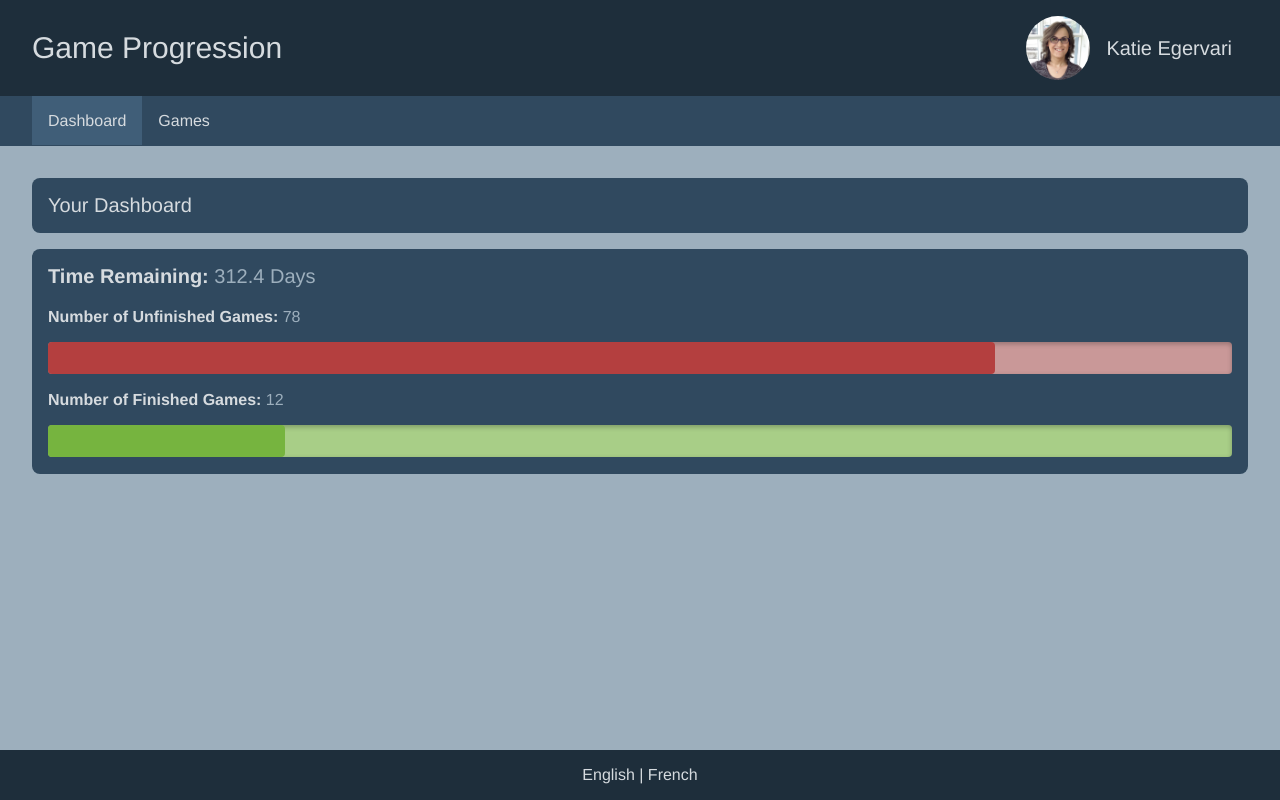
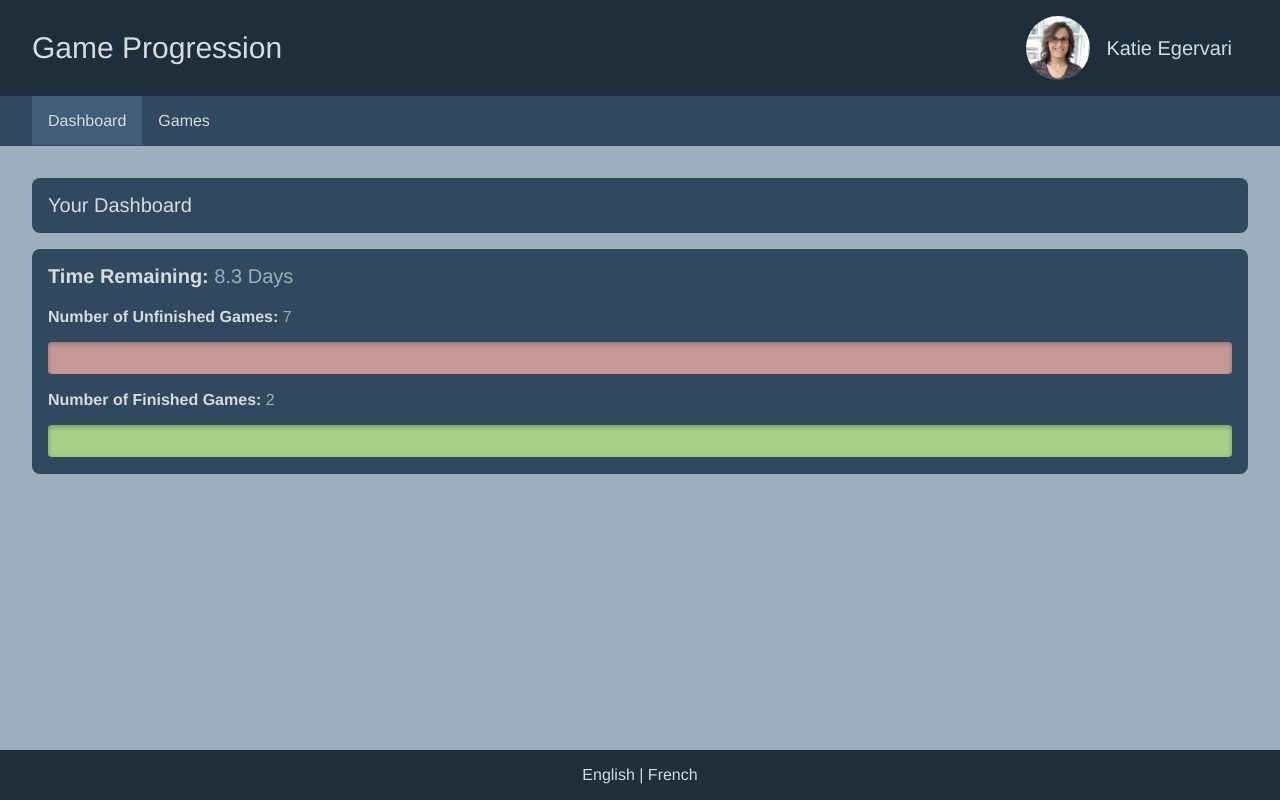
Before and after one commit to egervari/game-progression, a Vue app: page /dashboard in a window 1280 px wide. Built offline with nearby package versions, Linux system fonts and the light colour scheme; data requests are answered from the project's data file.

Commit message:
Linked dashboard statistics to API

```diff
--- a/src/app/modules/dashboard/Dashboard.vue
+++ b/src/app/modules/dashboard/Dashboard.vue
@@ -4,7 +4,7 @@
       <SectionHeader>Your Dashboard</SectionHeader>
     </Pane>
 
-    <DashboardStatistics></DashboardStatistics>
+    <DashboardStatistics v-bind:games="games"></DashboardStatistics>
   </section>
 </template>
 
@@ -15,6 +15,14 @@
 
   export default {
     name: 'dashboard',
-    components: {DashboardStatistics, Pane, SectionHeader }
+    components: {DashboardStatistics, Pane, SectionHeader },
+    mounted: function() {
+      this.$store.dispatch('retrieveDashboardGames');
+    },
+    computed: {
+      games: function() {
+        return this.$store.state.dashboardState.games;
+      }
+    }
   }
 </script>
--- a/src/app/modules/dashboard/components/DashboardStatistics.vue
+++ b/src/app/modules/dashboard/components/DashboardStatistics.vue
@@ -2,22 +2,22 @@
   <Pane id="dashboard-statistics">
     <section>
       <PaneHeader>
-        Time Remaining: <Emphasis>312.4 Days</Emphasis>
+        Time Remaining: <Emphasis>{{ totalDaysRemaining }} Days</Emphasis>
       </PaneHeader>
       <p>
         <strong>Number of Unfinished Games: </strong>
-        <Emphasis>78</Emphasis>
+        <Emphasis>{{ numberOfUnfinishedGames }}</Emphasis>
       </p>
-      <ProgressBar v-bind:value="80"
-                   v-bind:total="100"
+      <ProgressBar v-bind:value="numberOfUnfinishedGames"
+                   v-bind:total="numberOfTotalGames"
                    type="unfinished">
       </ProgressBar>
       <p>
         <strong>Number of Finished Games: </strong>
-        <Emphasis>12</Emphasis>
+        <Emphasis>{{ numberOfFinishedGames }}</Emphasis>
       </p>
-      <ProgressBar v-bind:value="20"
-                   v-bind:total="100"
+      <ProgressBar v-bind:value="numberOfFinishedGames"
+                   v-bind:total="numberOfTotalGames"
                    type="finished">
       </ProgressBar>
     </section>
@@ -32,7 +32,31 @@
 
   export default {
     name: 'DashboardStatistics',
-    components: {Emphasis, PaneHeader, Pane, ProgressBar }
+    components: {Emphasis, PaneHeader, Pane, ProgressBar },
+    props: ['games'],
+    computed: {
+      totalDaysRemaining: function() {
+        return Number(
+          this.games.reduce((total, game) => {
+            return total + Math.max(game.numberOfHoursToComplete - game.numberOfHoursPlayed, 0) / 24;
+          }, 0)
+        ).toFixed(1);
+      },
+
+      numberOfUnfinishedGames: function() {
+        return this.numberOfTotalGames - this.numberOfFinishedGames;
+      },
+
+      numberOfFinishedGames: function() {
+        return this.games.reduce((total, game) => {
+          return total + (game.isComplete ? 1 : 0)
+        }, 0);
+      },
+
+      numberOfTotalGames: function() {
+        return this.games.length;
+      }
+    }
   }
 </script>
 
--- a/src/app/modules/dashboard/dashboard-store.js
+++ b/src/app/modules/dashboard/dashboard-store.js
@@ -1,11 +1,21 @@
 export default {
   state: {
-
+    games: []
   },
   mutations: {
+    retrieveDashboardGamesSuccess: function(state, games) {
+      state.games = games;
+    },
+    retrieveDashboardGamesFailure: function() {
 
+    },
   },
   actions: {
-
+    retrieveDashboardGames: function({ commit }) {
+      fetch('http://localhost:3000/games')
+        .then(response => response.json())
+        .then(games => commit('retrieveDashboardGamesSuccess', games))
+        .catch(error => commit('retrieveDashboardGamesFailure', error))
+    }
   }
 };
```
